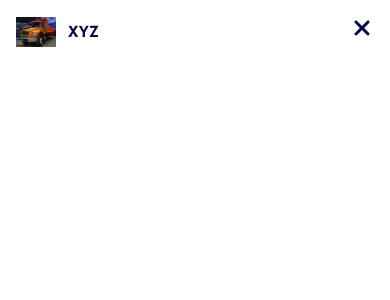
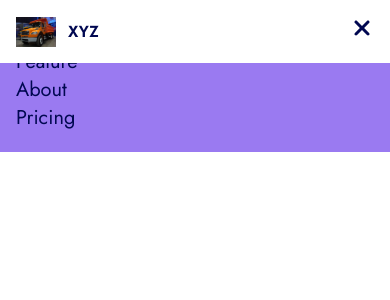
Before and after one commit to Ousman-T/FrontEndProject, a React (Vite) app: page / in a window 390 px wide. Both pictures are taken after a click on the button 362 px from the left and 28 px from the top of the page. Shown: the top 300 px of the page. Built offline with nearby package versions, Linux system fonts and the light colour scheme.

Commit message:
navbar complete

```diff
--- a/src/App.css
+++ b/src/App.css
@@ -3,3 +3,7 @@
 body {
   font-family: "Jost", sans-serif;
 }
+
+nav {
+  z-index: 10001 !important;
+}
--- a/src/components/Navbar.jsx
+++ b/src/components/Navbar.jsx
@@ -16,7 +16,9 @@ const Navbar = () => {
         { link: "Pricing", path: "pricing" }
     ]
     return (
-        <nav className="bg-white md:px-14 p-4 max-w-screen-2x1 mx-auto text-primary">
+        <>
+            {/* desktop */}
+            <nav className="bg-white md:px-14 p-4 max-w-screen-2x1 mx-auto text-primary fixed top-0 right-0 left-0">
                 <div className="text-1g container mx-auto flex justify-between items-center font-medium">
                     <div className="flex space-x-14 items-center">
                         <a href="/" className="text-2x1 font-semibold flex items-center space-x-3 text-primary"><img src={logo} alt="Truck" className="w-10 inline-block items-center" /><span>XYZ</span></a>
@@ -34,6 +36,7 @@ const Navbar = () => {
                         <button className="bg-secondary py-2 px-4 transition-all duration-300 rounded hover:text-white hover:bg-indigo-600">Sign Up</button>
                     </div>
 
+                    {/* menu button for mobile */}
                     <div className="md:hidden">
                         <button onClick={toggleMenu} className="text-white focus:outline-none focus:text-gray-300">
                             {
@@ -44,6 +47,16 @@ const Navbar = () => {
                     </div>
                 </div>
             </nav >
+
+            {/* mobile */}
+            <div className={`space-y-4 px-4 pt-5 pb-5 bg-secondary text-xl ${isMenuOpen ? "block fixed top-0 right-0 left-0" : "hidden"}`}>
+                <ul>
+                    {
+                        navItems.map(({ link, path }) => <li key={link}><a key={link} href={path} className="block hover:text-gray-300 text-primary">{link}</a></li>)
+                    }
+                </ul>
+            </div >
+        </>
     )
 }
 
```
Lines whose indentation alone changed are shown as unchanged.
